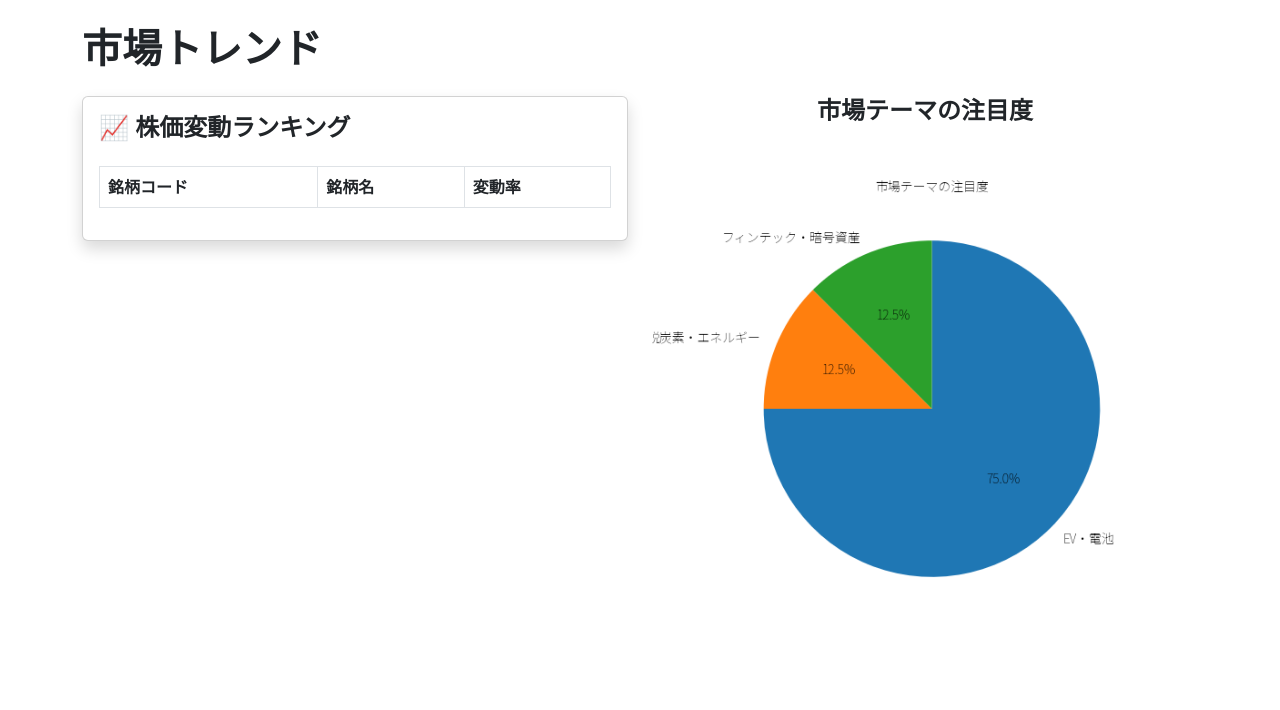
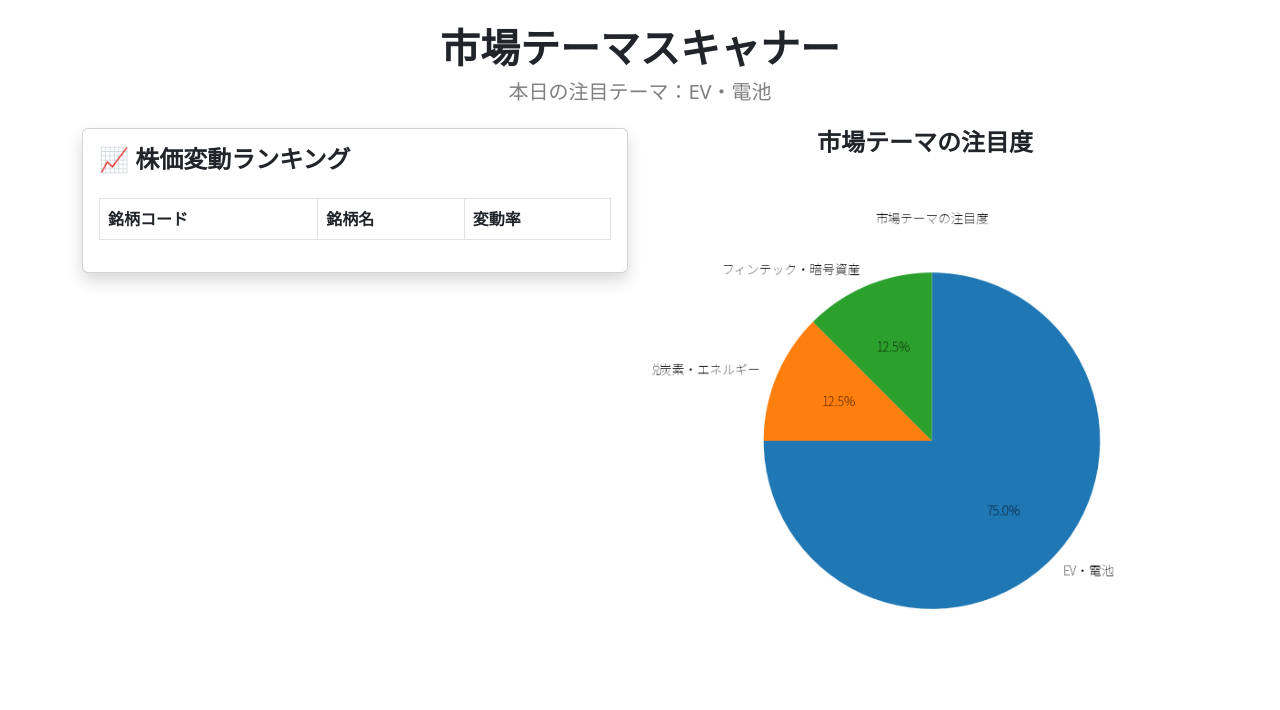
Before and after one commit to LifePublishing/market-trend-analysis, a Flask app: page / in a window 1280 px wide. Shown: the top 710 px of the page. Run offline with Flask 3, Linux system fonts and the light colour scheme; lists and menus that the app fills with data are empty.

Commit message:
サブタイトルのサイズ調整

```diff
--- a/templates/index.html
+++ b/templates/index.html
@@ -3,13 +3,14 @@
 <head>
     <meta charset="UTF-8">
     <meta name="viewport" content="width=device-width, initial-scale=1.0">
-    <title>市場トレンド</title>
+    <title>市場テーマスキャナー</title>
     <link rel="stylesheet" href="https://cdn.jsdelivr.net/npm/bootstrap@5.3.0/dist/css/bootstrap.min.css">
 </head>
 <body>
 
     <div class="container mt-4">
-        <h1 class="fw-bold">市場トレンド</h1>
+        <h1 class="fw-bold text-center">市場テーマスキャナー</h1>
+        <h2 class="text-center" style="font-size: 1.25em; color: gray;">本日の注目テーマ：EV・電池</h2> <!-- サイズを大きめに修正 -->
 
         <div class="row mt-4">
             <!-- 株価変動ランキング -->
```
